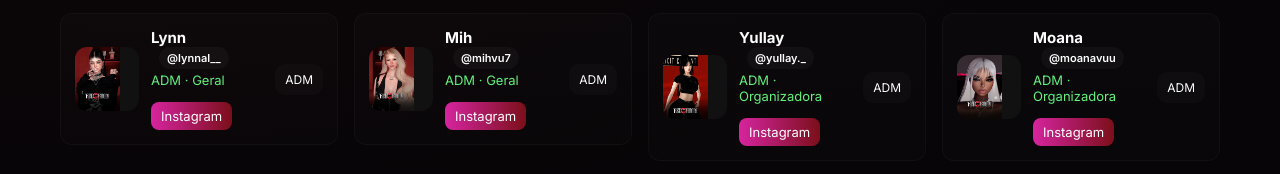
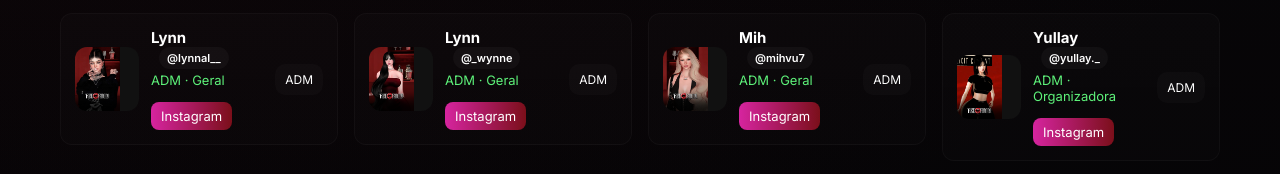
Before and after one commit to vitinvxmesmo/site_redromm, a plain HTML site: page index.html in a window 1280 px wide. Shown: the part 1136-1310 px from the top of the page. Drawn offline with Linux system fonts and the light colour scheme; a web font is replaced by a local one.

Commit message:
Acrescentando a Wynne

```diff
--- a/index.html
+++ b/index.html
@@ -189,6 +189,16 @@
             <div class="tag">ADM</div>
           </div>
 
+          <div class="admin">
+            <div class="avatar"><img src="/imagens/adm_wynne.png" alt="foto"></div>
+            <div class="meta">
+              <h4>Lynn <span class="role">@_wynne</span></h4>
+              <p class="status online">ADM · Geral</p>
+              <a href="https://instagram.com/_wynne_vu__" class="insta-btn" target="_blank" rel="noopener">Instagram</a>
+            </div>
+            <div class="tag">ADM</div>
+          </div>
+
           <!-- Card 6 -->
           <div class="admin">
             <div class="avatar"><img src="/imagens/adm_mih.png" alt="foto"></div>
```
